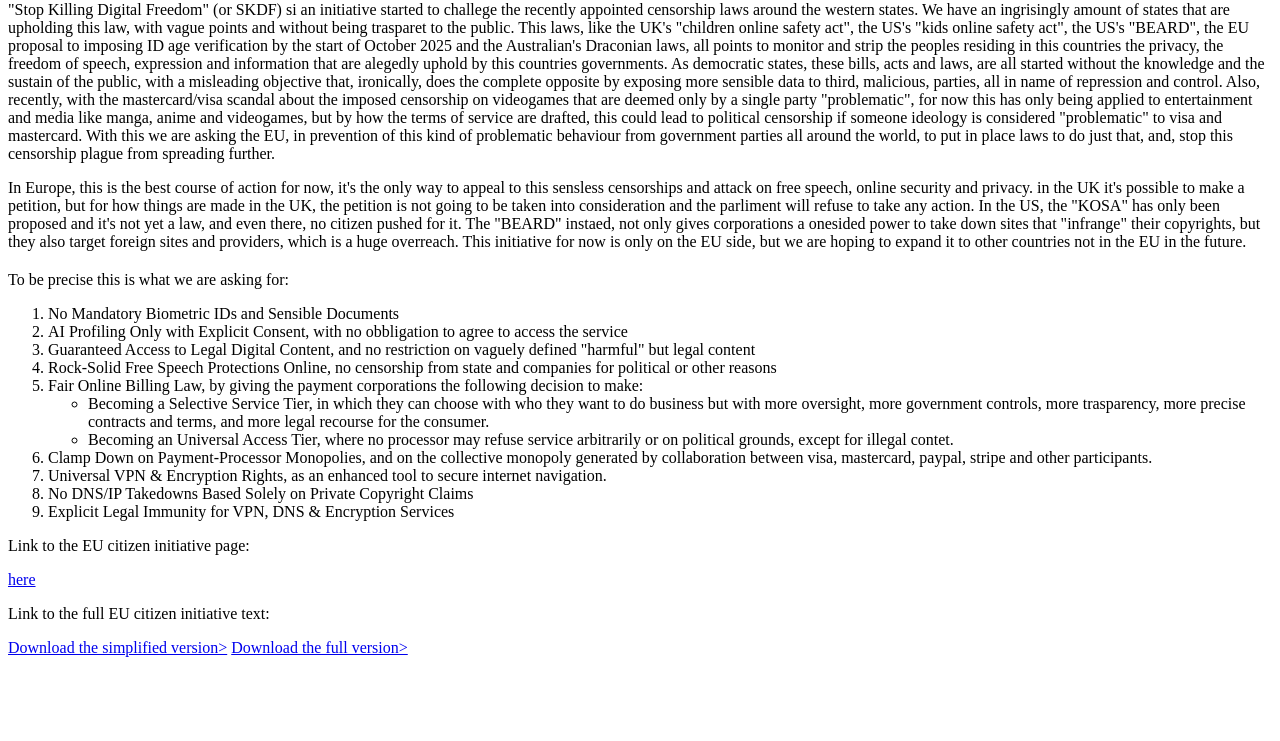
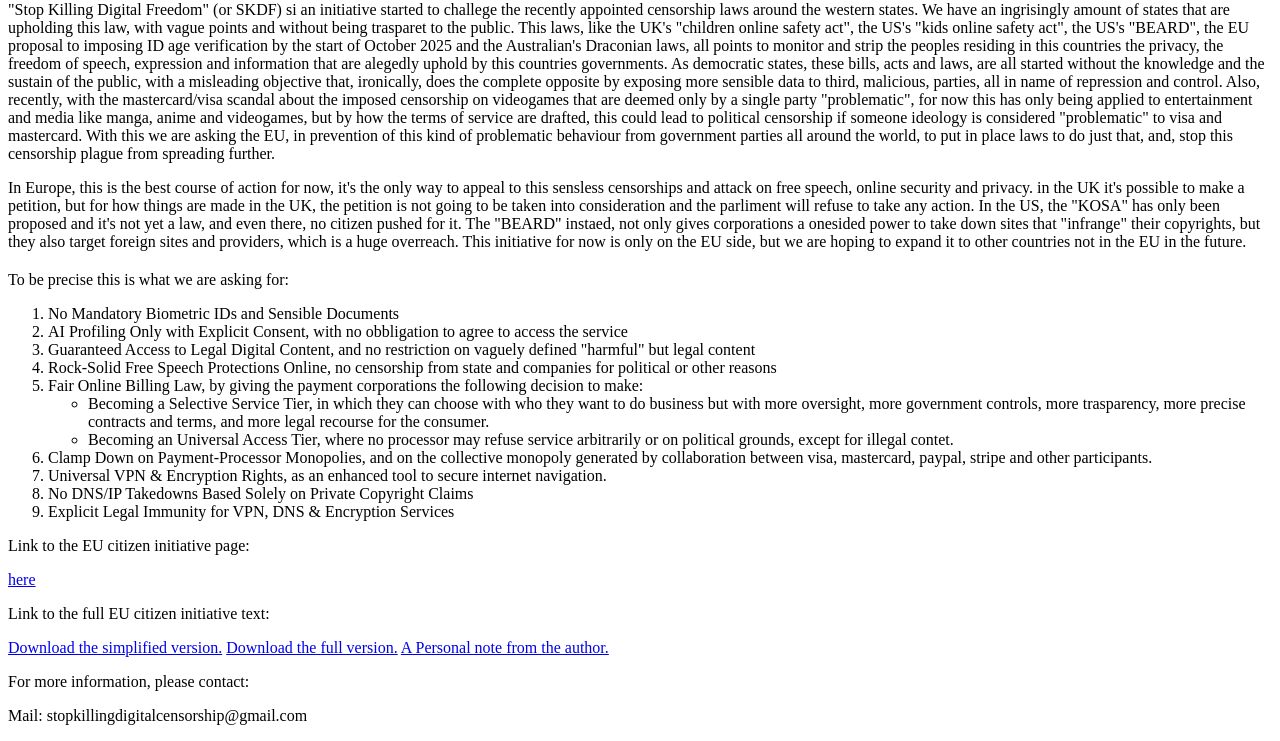
Before and after one commit to StopKillingDigitalCensorship/StopKillingDigitalCensorship.github.io, a plain HTML site: page Index.html in a window 1280 px wide. Shown: the part 79-820 px from the top of the page. Drawn offline with Linux system fonts and the light colour scheme.

Commit message:
Added download of Initiative Complete Text

```diff
--- a/Index.html
+++ b/Index.html
@@ -83,8 +83,13 @@
 </div>
 <div>
     <p>Link to the full EU citizen initiative text:</p>
-    <a href="./filepdffull.pdf" download="SKDF_ECI_S">Download the simplified version></a>
-    <a href="./filepdfsimp.pdf" download="SKDF_ECI_F">Download the full version></a>
+    <a href="./filepdffull.pdf" download="SKDF_ECI_S">Download the simplified version.</a>
+    <a href="./filepdfsimp.pdf" download="SKDF_ECI_F">Download the full version.</a>
+    <a href="./filepdfpers.pdf" download="SKDF_ECI_Ps">A Personal note from the author.</a>
+</div>
+<div>
+    <p>For more information, please contact: </p>
+    <p>Mail: stopkillingdigitalcensorship@gmail.com</p>
 </div>
 </body>
 </html>
```
Also changed, not shown: 7 other files.
